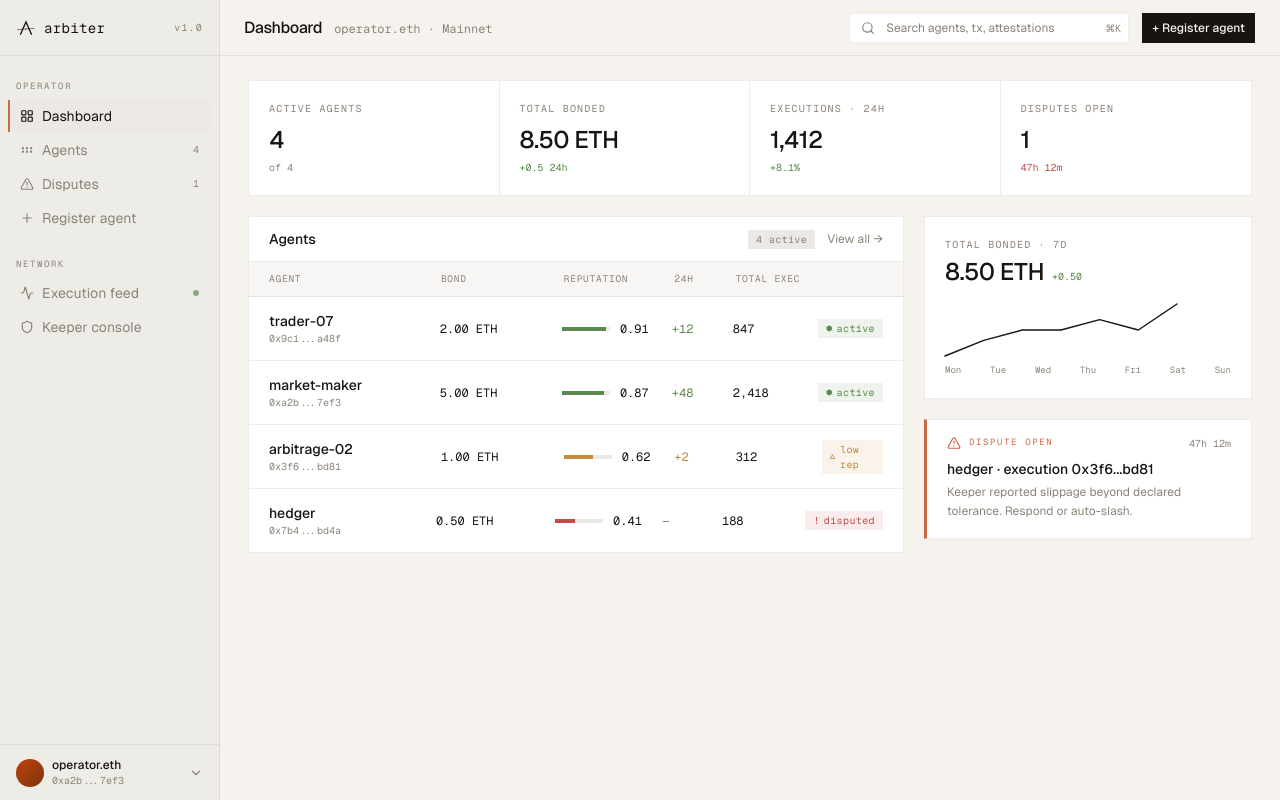
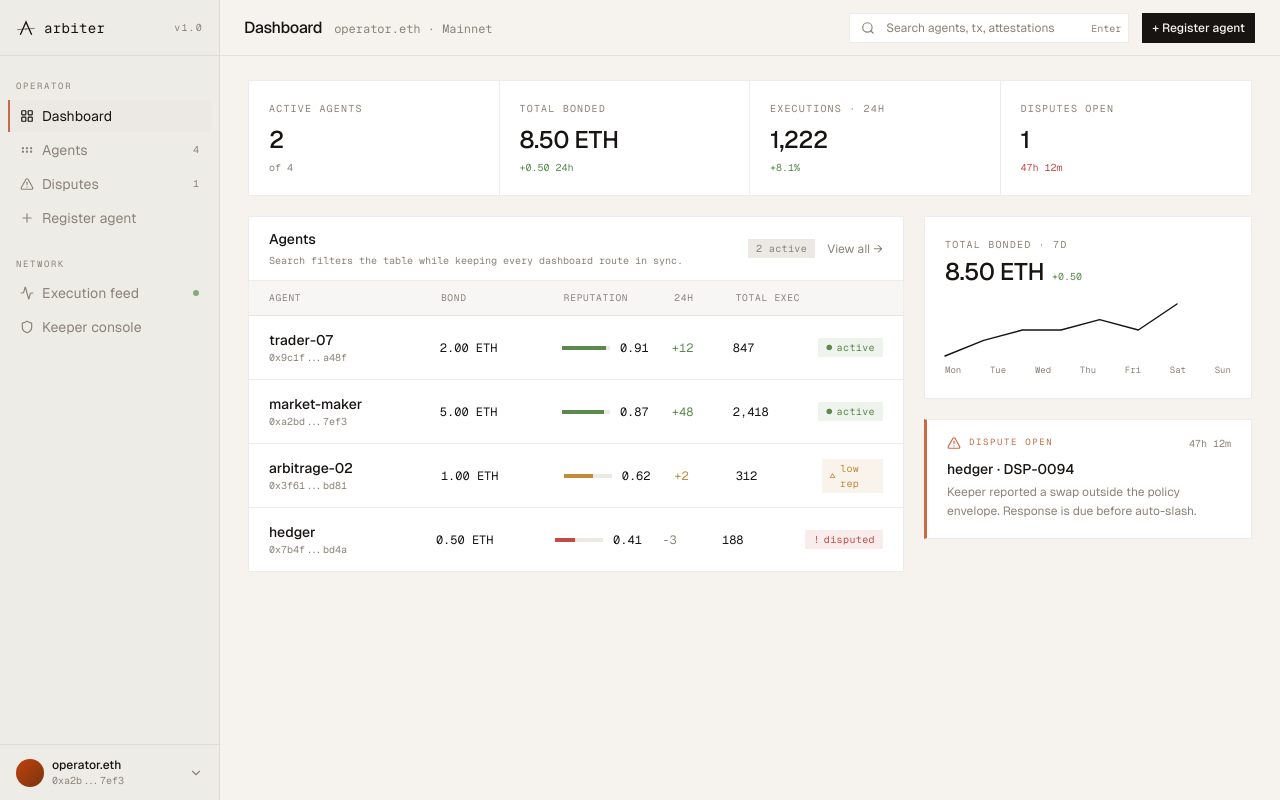
Before and after one commit to Hrishi75/Arbiter, a Next.js app in the folder frontend/: page /dashboard in a window 1280 px wide. Built offline with nearby package versions, Linux system fonts and the light colour scheme.

Commit message:
refactor(frontend): wire dashboard pages to shared data layer

```diff
--- a/frontend/components/dashboard/agents-table.tsx
+++ b/frontend/components/dashboard/agents-table.tsx
@@ -1,80 +1,42 @@
 import Link from "next/link";
 import { ReputationBar } from "@/components/dashboard/reputation-bar";
 import { StatusChip } from "@/components/dashboard/status-chip";
+import { type AgentRecord, shortenHex } from "@/lib/dashboard-data";
 import { cn } from "@/lib/utils";
-
-type AgentTone = "ok" | "warn" | "bad";
-
-interface AgentRow {
-  name: string;
-  addr: string;
-  bond: string;
-  rep: number;
-  exec: number;
-  delta: string;
-  tone: AgentTone;
-  status: { tone: AgentTone; label: string; mark: string };
-}
-
-const agents: AgentRow[] = [
-  {
-    name: "trader-07",
-    addr: "0x9c1...a48f",
-    bond: "2.00",
-    rep: 0.91,
-    exec: 847,
-    delta: "+12",
-    tone: "ok",
-    status: { tone: "ok", label: "active", mark: "●" },
-  },
-  {
-    name: "market-maker",
-    addr: "0xa2b...7ef3",
-    bond: "5.00",
-    rep: 0.87,
-    exec: 2418,
-    delta: "+48",
-    tone: "ok",
-    status: { tone: "ok", label: "active", mark: "●" },
-  },
-  {
-    name: "arbitrage-02",
-    addr: "0x3f6...bd81",
-    bond: "1.00",
-    rep: 0.62,
-    exec: 312,
-    delta: "+2",
-    tone: "warn",
-    status: { tone: "warn", label: "low rep", mark: "△" },
-  },
-  {
-    name: "hedger",
-    addr: "0x7b4...bd4a",
-    bond: "0.50",
-    rep: 0.41,
-    exec: 188,
-    delta: "—",
-    tone: "bad",
-    status: { tone: "bad", label: "disputed", mark: "!" },
-  },
-];
 
 const COLS = "grid-cols-[1.4fr_1fr_0.9fr_0.5fr_0.7fr_0.5fr]";
 
-const deltaToneClass: Record<AgentTone, string> = {
+const deltaToneClass: Record<AgentRecord["status"]["tone"], string> = {
   ok: "text-ok",
   warn: "text-warn",
   bad: "text-muted-foreground",
 };
 
-export function AgentsTable() {
+interface AgentsTableProps {
+  agents: AgentRecord[];
+  title?: string;
+  subtitle?: string;
+  emptyMessage?: string;
+}
+
+export function AgentsTable({
+  agents,
+  title = "Agents",
+  subtitle,
+  emptyMessage = "No agents match the current search.",
+}: AgentsTableProps) {
   return (
     <div className="border border-hairline bg-card">
       <header className="flex items-center justify-between border-b border-hairline px-5 py-3">
-        <h2 className="text-sm font-medium">Agents</h2>
+        <div>
+          <h2 className="text-sm font-medium">{title}</h2>
+          {subtitle ? (
+            <p className="mt-1 font-mono text-[10px] text-muted-foreground">{subtitle}</p>
+          ) : null}
+        </div>
         <div className="flex items-center gap-3">
           <span className="bg-muted px-2 py-0.5 font-mono text-[10px] tracking-[0.04em] text-muted-foreground">
-            4 active
+            {agents.filter((agent) => agent.status.tone === "ok").length} active
           </span>
           <Link
             href="/dashboard/agents"
@@ -101,10 +63,11 @@ export function AgentsTable() {
         ))}
       </div>
 
-      {agents.map((a, i) => (
+      {agents.length ? (
+        agents.map((agent, i) => (
           <Link
-          key={a.name}
-          href={`/dashboard/agent/${encodeURIComponent(a.addr)}`}
+            key={agent.address}
+            href={`/dashboard/agent/${encodeURIComponent(agent.address)}`}
             className={cn(
               "grid items-center px-5 py-3.5 transition-colors hover:bg-muted/30",
               COLS,
@@ -112,28 +75,33 @@ export function AgentsTable() {
             )}
           >
             <div className="flex flex-col">
-            <span className="text-sm font-medium">{a.name}</span>
+              <span className="text-sm font-medium">{agent.name}</span>
               <span className="font-mono text-[10px] text-muted-foreground">
-              {a.addr}
+                {shortenHex(agent.address)}
               </span>
             </div>
-          <div className="font-mono text-xs">{a.bond} ETH</div>
+            <div className="font-mono text-xs">{agent.bondEth.toFixed(2)} ETH</div>
             <div className="flex items-center gap-2.5">
-            <ReputationBar score={a.rep} tone={a.tone} />
-            <span className="font-mono text-xs">{a.rep.toFixed(2)}</span>
+              <ReputationBar score={agent.reputation} tone={agent.status.tone} />
+              <span className="font-mono text-xs">{agent.reputation.toFixed(2)}</span>
             </div>
-          <div className={cn("font-mono text-xs", deltaToneClass[a.tone])}>
-            {a.delta}
+            <div className={cn("font-mono text-xs", deltaToneClass[agent.status.tone])}>
+              {agent.delta24h}
             </div>
-          <div className="font-mono text-xs">{a.exec.toLocaleString()}</div>
+            <div className="font-mono text-xs">
+              {agent.totalExecutions.toLocaleString()}
+            </div>
             <div className="flex justify-end">
-            <StatusChip tone={a.status.tone}>
-              <span className="text-[10px]">{a.status.mark}</span>
-              {a.status.label}
+              <StatusChip tone={agent.status.tone}>
+                <span className="text-[10px]">{agent.status.mark}</span>
+                {agent.status.label}
               </StatusChip>
             </div>
           </Link>
-      ))}
+        ))
+      ) : (
+        <div className="px-5 py-8 text-sm text-muted-foreground">{emptyMessage}</div>
+      )}
     </div>
   );
 }
--- a/frontend/components/dashboard/dispute-alert.tsx
+++ b/frontend/components/dashboard/dispute-alert.tsx
@@ -1,7 +1,21 @@
 import Link from "next/link";
 import { AlertTriangle } from "lucide-react";
+import { type DisputeRecord } from "@/lib/dashboard-data";
 
-export function DisputeAlert() {
+export function DisputeAlert({ dispute }: { dispute: DisputeRecord | null }) {
+  if (!dispute) {
+    return (
+      <div className="border border-hairline bg-card px-5 py-4">
+        <div className="font-mono text-[9px] uppercase tracking-[0.18em] text-ok">
+          No open disputes
+        </div>
+        <p className="mt-2 text-xs leading-relaxed text-muted-foreground">
+          All registered agents are currently inside policy.
+        </p>
+      </div>
+    );
+  }
+
   return (
     <Link
       href="/dashboard/disputes"
@@ -13,14 +27,14 @@ export function DisputeAlert() {
           Dispute open
         </span>
         <span className="ml-auto font-mono text-[10px] text-muted-foreground">
-          47h 12m
+          {dispute.remainingWindow}
         </span>
       </div>
       <h3 className="mt-2 text-sm font-medium">
-        hedger · execution 0x3f6...bd81
+        {dispute.agentName} · {dispute.id}
       </h3>
       <p className="mt-1 text-xs leading-relaxed text-muted-foreground">
-        Keeper reported slippage beyond declared tolerance. Respond or auto-slash.
+        {dispute.summary}
       </p>
     </Link>
   );
--- a/frontend/components/dashboard/sidebar-nav.tsx
+++ b/frontend/components/dashboard/sidebar-nav.tsx
@@ -13,26 +13,66 @@ import {
   ChevronDown,
 } from "lucide-react";
 import { ArbiterMark } from "@/components/arbiter-mark";
+import { dashboardAgents, disputes } from "@/lib/dashboard-data";
 import { cn } from "@/lib/utils";
 
-const navOperator = [
-  { href: "/dashboard", label: "Dashboard", icon: LayoutGrid },
-  { href: "/dashboard/agents", label: "Agents", icon: GripHorizontal, badge: "4" },
-  { href: "/dashboard/disputes", label: "Disputes", icon: AlertTriangle, badge: "1" },
-  { href: "/dashboard/register", label: "Register agent", icon: Plus },
+type NavItem = {
+  href: string;
+  label: string;
+  icon: React.ComponentType<{ className?: string }>;
+  matchPrefixes: string[];
+  badge?: string;
+  live?: boolean;
+};
+
+const navOperator: NavItem[] = [
+  { href: "/dashboard", label: "Dashboard", icon: LayoutGrid, matchPrefixes: ["/dashboard"] },
+  {
+    href: "/dashboard/agents",
+    label: "Agents",
+    icon: GripHorizontal,
+    badge: String(dashboardAgents.length),
+    matchPrefixes: ["/dashboard/agents", "/dashboard/agent"],
+  },
+  {
+    href: "/dashboard/disputes",
+    label: "Disputes",
+    icon: AlertTriangle,
+    badge: String(disputes.filter((dispute) => dispute.status === "open").length),
+    matchPrefixes: ["/dashboard/disputes"],
+  },
+  {
+    href: "/dashboard/register",
+    label: "Register agent",
+    icon: Plus,
+    matchPrefixes: ["/dashboard/register"],
+  },
 ];
 
-const navNetwork = [
-  { href: "/dashboard/feed", label: "Execution feed", icon: Activity, live: true },
-  { href: "/dashboard/keeper", label: "Keeper console", icon: Shield },
+const navNetwork: NavItem[] = [
+  {
+    href: "/dashboard/feed",
+    label: "Execution feed",
+    icon: Activity,
+    live: true,
+    matchPrefixes: ["/dashboard/feed"],
+  },
+  {
+    href: "/dashboard/keeper",
+    label: "Keeper console",
+    icon: Shield,
+    matchPrefixes: ["/dashboard/keeper"],
+  },
 ];
 
 export function SidebarNav() {
   const pathname = usePathname();
 
-  const renderItem = (item: (typeof navOperator)[number] & { live?: boolean }) => {
+  const renderItem = (item: NavItem) => {
     const Icon = item.icon;
-    const active = pathname === item.href;
+    const active = item.href === "/dashboard"
+      ? pathname === item.href
+      : item.matchPrefixes.some((prefix) => pathname.startsWith(prefix));
     return (
       <Link
         key={item.href}
--- a/frontend/components/dashboard/stat-strip.tsx
+++ b/frontend/components/dashboard/stat-strip.tsx
@@ -2,12 +2,12 @@ import { cn } from "@/lib/utils";
 
 type Tone = "ok" | "bad" | "muted";
 
-const stats: { label: string; value: string; delta: string; tone: Tone }[] = [
-  { label: "Active agents", value: "4", delta: "of 4", tone: "muted" },
-  { label: "Total bonded", value: "8.50 ETH", delta: "+0.5 24h", tone: "ok" },
-  { label: "Executions · 24h", value: "1,412", delta: "+8.1%", tone: "ok" },
-  { label: "Disputes open", value: "1", delta: "47h 12m", tone: "bad" },
-];
+interface StatItem {
+  label: string;
+  value: string;
+  delta: string;
+  tone: Tone;
+}
 
 const toneClass: Record<Tone, string> = {
   ok: "text-ok",
@@ -15,7 +15,7 @@ const toneClass: Record<Tone, string> = {
   muted: "text-muted-foreground",
 };
 
-export function StatStrip() {
+export function StatStrip({ stats }: { stats: StatItem[] }) {
   return (
     <div className="grid grid-cols-4 border border-hairline bg-card">
       {stats.map((s, i) => (
--- a/frontend/components/dashboard/topbar.tsx
+++ b/frontend/components/dashboard/topbar.tsx
@@ -1,14 +1,20 @@
 import Link from "next/link";
-import { Search } from "lucide-react";
 import { Button } from "@/components/ui/button";
+import { DashboardSearchForm } from "@/components/dashboard/search-form";
 
 interface TopbarProps {
   title: string;
   subtitle?: string;
   cta?: { href: string; label: string };
+  search?: {
+    action: string;
+    value?: string;
+    placeholder?: string;
+    params?: Record<string, string | undefined>;
+  };
 }
 
-export function Topbar({ title, subtitle, cta }: TopbarProps) {
+export function Topbar({ title, subtitle, cta, search }: TopbarProps) {
   return (
     <header className="sticky top-0 z-40 flex h-14 items-center justify-between border-b border-hairline bg-background px-6">
       <div className="flex items-baseline gap-3">
@@ -19,17 +25,14 @@ export function Topbar({ title, subtitle, cta }: TopbarProps) {
       </div>
 
       <div className="flex items-center gap-3">
-        <div className="relative">
-          <Search className="absolute left-3 top-1/2 h-3.5 w-3.5 -translate-y-1/2 text-muted-foreground" />
-          <input
-            type="search"
-            placeholder="Search agents, tx, attestations"
-            className="w-[280px] border border-hairline bg-card py-1.5 pl-9 pr-12 text-xs placeholder:text-muted-foreground focus:outline-none focus:ring-1 focus:ring-ring"
+        {search ? (
+          <DashboardSearchForm
+            action={search.action}
+            defaultValue={search.value}
+            placeholder={search.placeholder}
+            params={search.params}
           />
-          <kbd className="absolute right-2 top-1/2 -translate-y-1/2 font-mono text-[10px] text-muted-foreground">
-            ⌘K
-          </kbd>
-        </div>
+        ) : null}
 
         {cta && (
           <Button asChild size="sm" className="text-xs font-medium">
--- a/frontend/components/landing/nav.tsx
+++ b/frontend/components/landing/nav.tsx
@@ -53,13 +53,13 @@ export function Nav() {
             Repo
           </a>
           <Link
-            href="#protocol"
+            href="/dashboard"
             className={cn(
               buttonVariants({ size: "sm" }),
               "landing-button rounded-full bg-accent text-accent-foreground hover:bg-accent/90 font-mono text-[11px] uppercase tracking-[0.16em]"
             )}
           >
-            See Flow
+            Get Started
             <ArrowUpRight className="h-3.5 w-3.5" />
           </Link>
         </div>
--- a/frontend/components/ui/button.tsx
+++ b/frontend/components/ui/button.tsx
@@ -40,12 +40,17 @@ const buttonVariants = cva(
   }
 )
 
+type ButtonProps = ButtonPrimitive.Props &
+  VariantProps<typeof buttonVariants> & {
+    asChild?: boolean
+  }
+
 function Button({
   className,
   variant = "default",
   size = "default",
   ...props
-}: ButtonPrimitive.Props & VariantProps<typeof buttonVariants>) {
+}: ButtonProps) {
   return (
     <ButtonPrimitive
       data-slot="button"
```
Also changed, not shown: frontend/components/dashboard/bonded-card.tsx (+16 -5 lines), frontend/components/landing/footer.tsx (+8 -1 lines), frontend/components/landing/hero.tsx (+12 -3 lines). Lines whose indentation alone changed are shown as unchanged.
